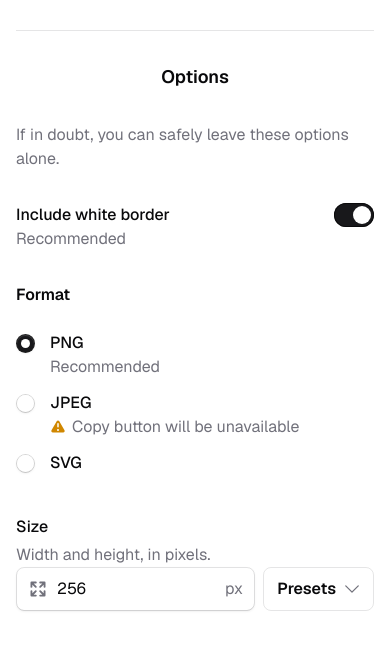
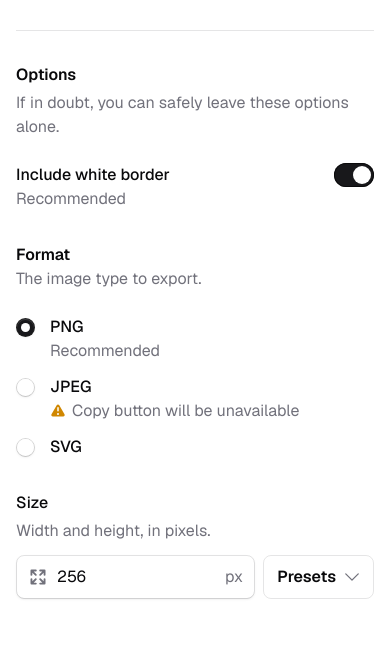
Before and after one commit to micah-yeager/qr-generator, a Next.js app: page / in a window 390 px wide. Shown: the part 638-1299 px from the top of the page. Built offline with nearby package versions, Linux system fonts and the light colour scheme.

Commit message:
refactor(ui): resolve layout issues

```diff
--- a/src/app/page.tsx
+++ b/src/app/page.tsx
@@ -36,7 +36,7 @@ import {
   Label,
   Legend,
 } from "../components/fieldset"
-import { Heading, Subheading } from "../components/heading"
+import { Heading } from "../components/heading"
 import { Input, InputGroup } from "../components/input"
 import { Radio, RadioField, RadioGroup } from "../components/radio"
 import { Switch, SwitchField } from "../components/switch"
@@ -295,18 +295,20 @@ export default function Home() {
         </div>
 
         <Divider />
-        <Subheading>Options</Subheading>
-        <Text>If in doubt, you can safely leave these options alone.</Text>
-        <FieldGroup className="flex flex-col gap-2 w-full sm:grid grid-cols-2">
-          <div className="w-full space-y-8 sm:pe-8">
+
+        <Fieldset>
+          <Legend>Options</Legend>
+          <Text>If in doubt, you can safely leave these options alone.</Text>
+          <FieldGroup className="sm:grid grid-cols-2 items-start sm:*:last:mb-0 sm:*:nth-last-2:mb-0 sm:*:odd:pe-8 sm:*:even:ps-8 sm:*:even:border-l sm:*:even:border-zinc-950/10 sm:*:even:dark:border-white/10">
             <SwitchField>
               <Label>Include white border</Label>
               <Description>Recommended</Description>
               <Switch checked={border} onChange={(value) => setBorder(value)} />
             </SwitchField>
 
-            <Fieldset>
+            <Fieldset className="row-span-3">
               <Legend>Format</Legend>
+              <Text className="!mt-0">The image type to export.</Text>
               <RadioGroup
                 value={format}
                 onChange={(value) => setFormat(value as Format)}
@@ -320,10 +322,8 @@ export default function Home() {
                 ))}
               </RadioGroup>
             </Fieldset>
-          </div>
 
-          <div className="flex sm:ps-8 sm:border-l border-zinc-950/10 dark:border-white/10">
-            <Field>
+            <Field className="space-y-3">
               <Label>Size</Label>
               <Description>Width and height, in pixels.</Description>
               <div className="flex gap-2">
@@ -345,7 +345,11 @@ export default function Home() {
                   </Text>
                 </InputGroup>
                 <Dropdown>
-                  <DropdownButton outline={true} className="shrink-0 grow-0">
+                  <DropdownButton
+                    outline={true}
+                    className="shrink-0 grow-0"
+                    disabled={format === "image/svg+xml"}
+                  >
                     Presets
                     <ChevronDownIcon />
                   </DropdownButton>
@@ -369,8 +373,8 @@ export default function Home() {
                 </Dropdown>
               </div>
             </Field>
-          </div>
-        </FieldGroup>
+          </FieldGroup>
+        </Fieldset>
       </form>
 
       <footer className="space-y-4">
```
